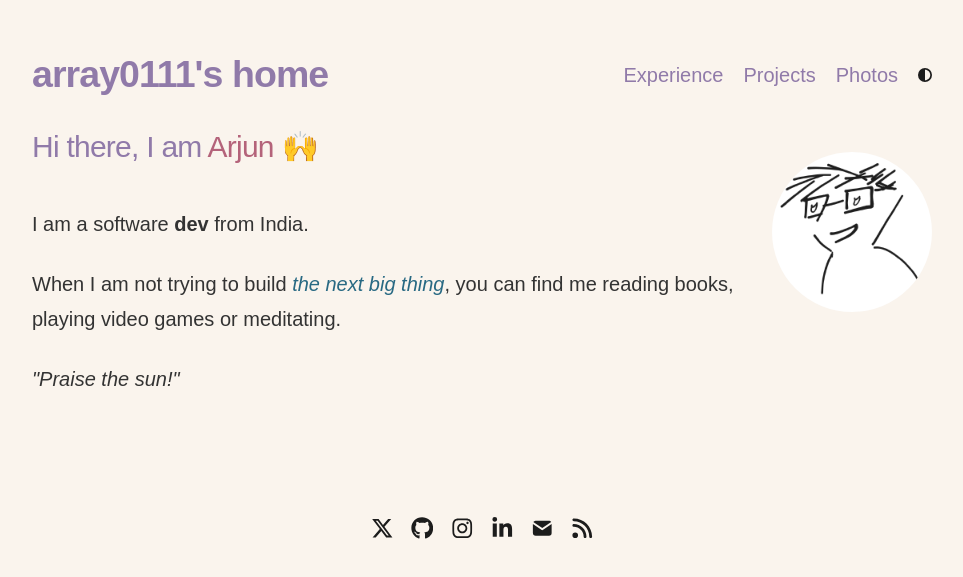
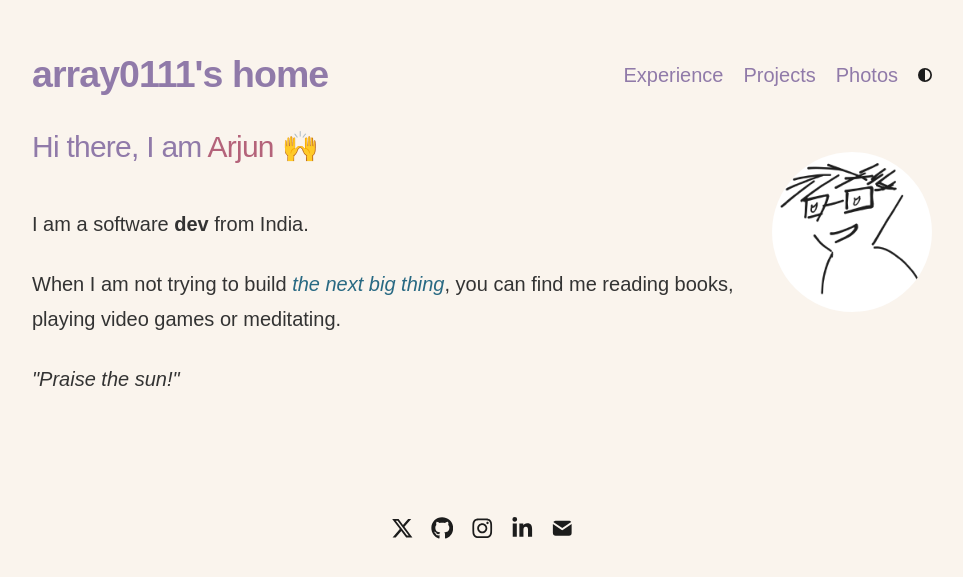
Before and after one commit to arjunomray/another-portfolio, a Next.js app: page / in a window 1280 px wide. Shown: the part 103-680 px from the top of the page, without its empty margins (158-1121 px from the left). Built offline with nearby package versions, Linux system fonts and the light colour scheme.

Commit message:
fix: remove rss feed button :

```diff
--- a/app/components/footer.tsx
+++ b/app/components/footer.tsx
@@ -27,16 +27,13 @@ function SocialLinks() {
       <SocialLink href={socialLinks.instagram} icon={FaInstagram} />
       <SocialLink href={socialLinks.linkedin} icon={FaLinkedinIn} />
       <SocialLink href={socialLinks.email} icon={TbMailFilled} />
-      <a href="/rss.xml" target="_self">
-        <FaRss />
-      </a>
     </div>
   );
 }
 
 export default function Footer() {
   return (
-    <small className="block flex justify-center items-center lg:mt-24 mt-16 text-[#1C1C1C] dark:text-[#D4D4D4]">
+    <small className="flex justify-center items-center lg:mt-24 mt-16 text-[#1C1C1C] dark:text-[#D4D4D4]">
       <style jsx>{`
         @media screen and (max-width: 480px) {
           article {
```
